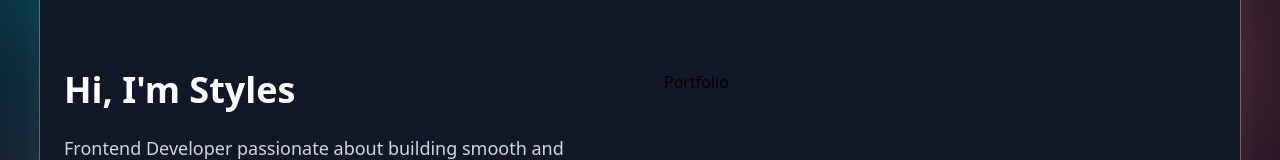
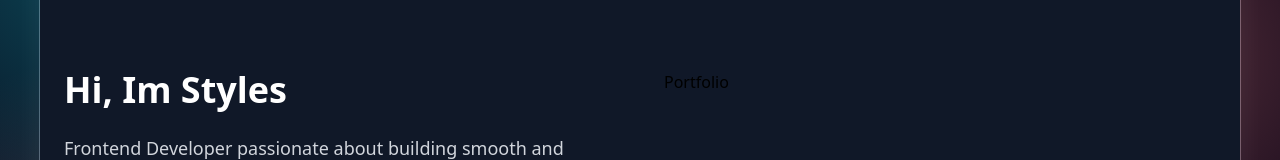
Before and after one commit to artstyles-dev/My-Portfolio, a Next.js app: page / in a window 1280 px wide. Both pictures are taken after a click on the element "Portfolio". Shown: the part 223-383 px from the top of the page. Built offline with nearby package versions, Linux system fonts and the light colour scheme.

Commit message:
remove ''

```diff
--- a/app/portfolio.tsx
+++ b/app/portfolio.tsx
@@ -13,7 +13,7 @@
           animate={{ opacity: 1, x: 0 }}
           transition={{ duration: 0.8, ease: "easeOut" }}
         >
-          <h1 className="text-4xl font-bold">Hi, I'm Styles</h1>
+          <h1 className="text-4xl font-bold">Hi, Im Styles</h1>
           <p className="text-lg text-gray-300">
             Frontend Developer passionate about building smooth and interactive
             web experiences. Check out some of my projects below!
```
